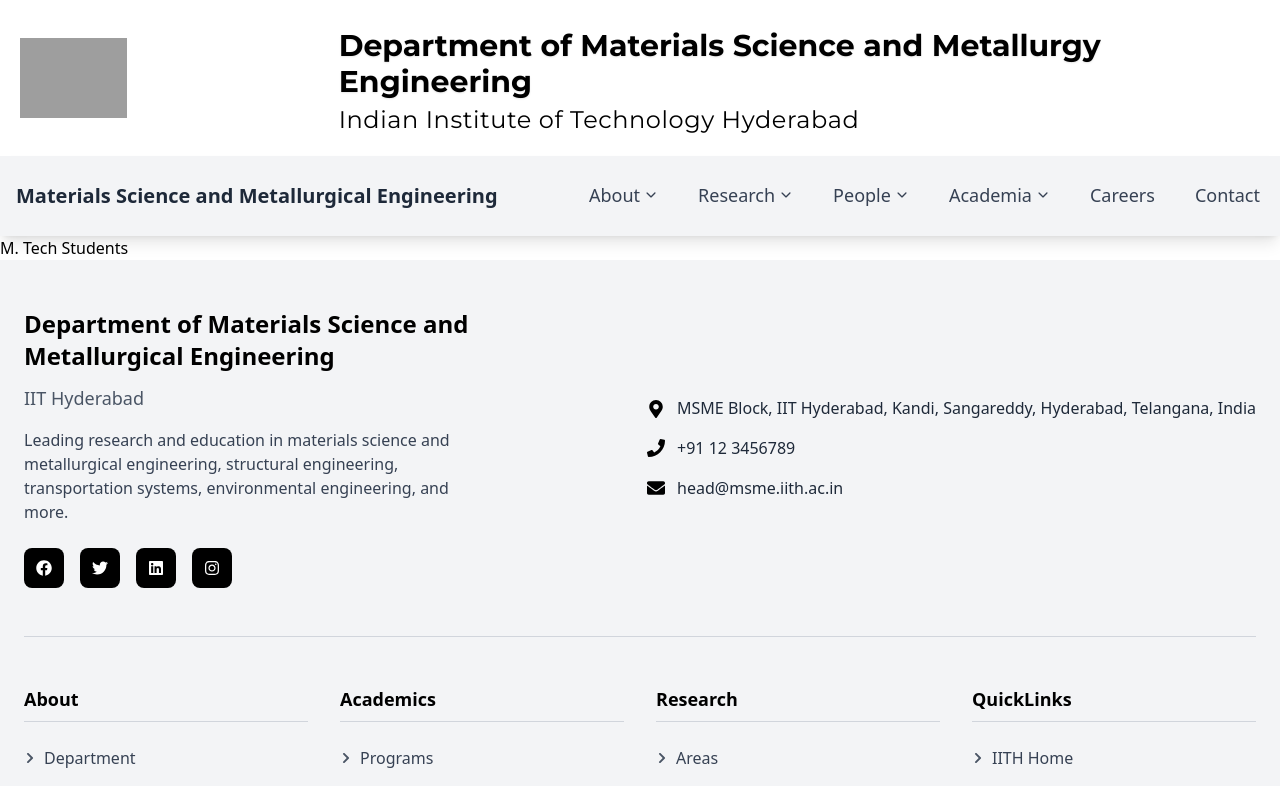
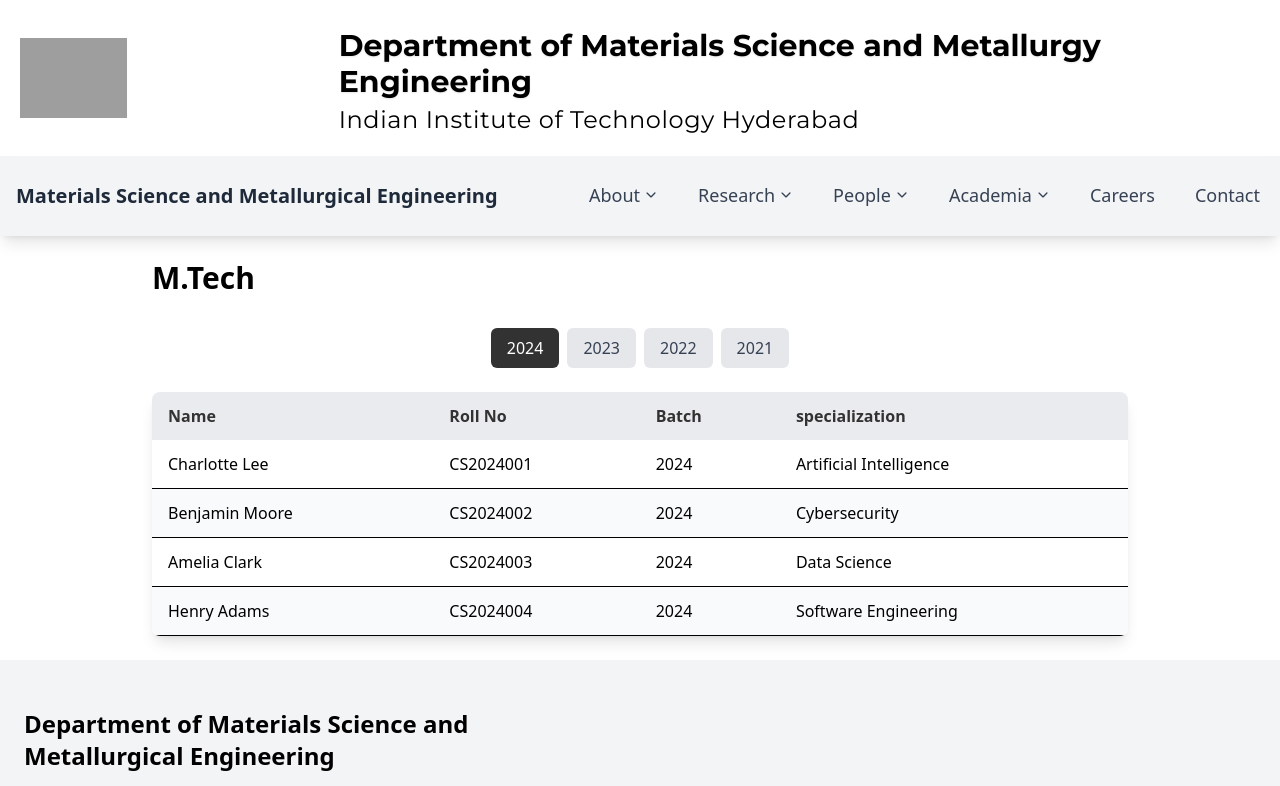
Before and after one commit to ganeswar-velvadapu/msme, a Next.js app: page /people/students/mtech in a window 1280 px wide. Shown: the top 786 px of the page. Built offline with nearby package versions, Linux system fonts and the light colour scheme; grey boxes are pictures that could not be loaded.

Commit message:
added mtech students page

```diff
--- a/src/app/(frontend)/people/students/mtech/page.js
+++ b/src/app/(frontend)/people/students/mtech/page.js
@@ -1,7 +1,93 @@
-export default function MTech(){
-    return (
-        <>
-            M. Tech Students
-        </>
-    )
+"use client"
+import { useState, useMemo } from "react";
+
+export default function MTech() {
+  // Dummy student data
+  const dummyStudentData = [
+    { studentName: "Alex Johnson", rollNo: "CS2021001", batch: 2021, specialization: "Artificial Intelligence" },
+    { studentName: "Maria Garcia", rollNo: "CS2021002", batch: 2021, specialization: "Cybersecurity" },
+    { studentName: "James Wilson", rollNo: "CS2021003", batch: 2021, specialization: "Data Science" },
+    { studentName: "Emma Davis", rollNo: "CS2021004", batch: 2021, specialization: "Software Engineering" },
+    { studentName: "Olivia Chen", rollNo: "CS2022001", batch: 2022, specialization: "Artificial Intelligence" },
+    { studentName: "Noah Smith", rollNo: "CS2022002", batch: 2022, specialization: "Cybersecurity" },
+    { studentName: "Sophia Kim", rollNo: "CS2022003", batch: 2022, specialization: "Data Science" },
+    { studentName: "Liam Patel", rollNo: "CS2022004", batch: 2022, specialization: "Software Engineering" },
+    { studentName: "Isabella Wright", rollNo: "CS2023001", batch: 2023, specialization: "Artificial Intelligence" },
+    { studentName: "Ethan Brown", rollNo: "CS2023002", batch: 2023, specialization: "Cybersecurity" },
+    { studentName: "Mia Taylor", rollNo: "CS2023003", batch: 2023, specialization: "Data Science" },
+    { studentName: "Lucas Evans", rollNo: "CS2023004", batch: 2023, specialization: "Software Engineering" },
+    { studentName: "Charlotte Lee", rollNo: "CS2024001", batch: 2024, specialization: "Artificial Intelligence" },
+    { studentName: "Benjamin Moore", rollNo: "CS2024002", batch: 2024, specialization: "Cybersecurity" },
+    { studentName: "Amelia Clark", rollNo: "CS2024003", batch: 2024, specialization: "Data Science" },
+    { studentName: "Henry Adams", rollNo: "CS2024004", batch: 2024, specialization: "Software Engineering" }
+  ];
+
+
+  const batchYears = useMemo(() => {
+    const years = [...new Set(dummyStudentData.map(student => student.batch))];
+    return years.sort((a, b) => b - a); // Sorting in descending order
+  }, [dummyStudentData]);
+
+  const [selectedYear, setSelectedYear] = useState(batchYears[0] || "");
+  const filteredStudents = dummyStudentData.filter(student => student.batch == selectedYear);
+
+  return (
+    <div className="max-w-5xl mx-auto p-6">
+      <h1 className="text-3xl font-bold mb-8 text-black">
+        M.Tech
+      </h1>
+
+      <div className="mb-6 flex flex-wrap justify-center gap-2">
+        {batchYears.map(year => (
+          <button
+            key={year}
+            onClick={() => setSelectedYear(year)}
+            className={`px-4 py-2 rounded-md font-medium transition-all ${
+              selectedYear === year
+                ? "bg-black text-white opacity-80"
+                : "bg-gray-200 hover:bg-gray-300 text-gray-700 hover:text-black"
+            }`}
+          >
+            {year}
+          </button>
+        ))}
+      </div>
+
+      <div className="overflow-x-auto rounded-lg shadow-lg">
+        <table className="w-full table-auto">
+          <thead>
+            <tr className="bg-gray-200  text-black  opacity-80">
+              <th className="py-3 px-4 text-left">Name</th>
+              <th className="py-3 px-4 text-left">Roll No</th>
+              <th className="py-3 px-4 text-left">Batch</th>
+              <th className="py-3 px-4 text-left">specialization</th>
+            </tr>
+          </thead>
+          <tbody>
+            {filteredStudents.length > 0 ? (
+              filteredStudents.map((student, index) => (
+                <tr
+                  key={index}
+                  className={`border-b hover:bg-gray-100 transition-colors ${
+                    index % 2 === 0 ? "bg-white" : "bg-gray-50"
+                  }`}
+                >
+                  <td className="py-3 px-4">{student.studentName}</td>
+                  <td className="py-3 px-4">{student.rollNo}</td>
+                  <td className="py-3 px-4">{student.batch}</td>
+                  <td className="py-3 px-4">{student.specialization}</td>
+                </tr>
+              ))
+            ) : (
+              <tr>
+                <td colSpan="3" className="py-8 text-center text-gray-500">
+                  No students found for the selected year.
+                </td>
+              </tr>
+            )}
+          </tbody>
+        </table>
+      </div>
+    </div>
+  );
 }
```
